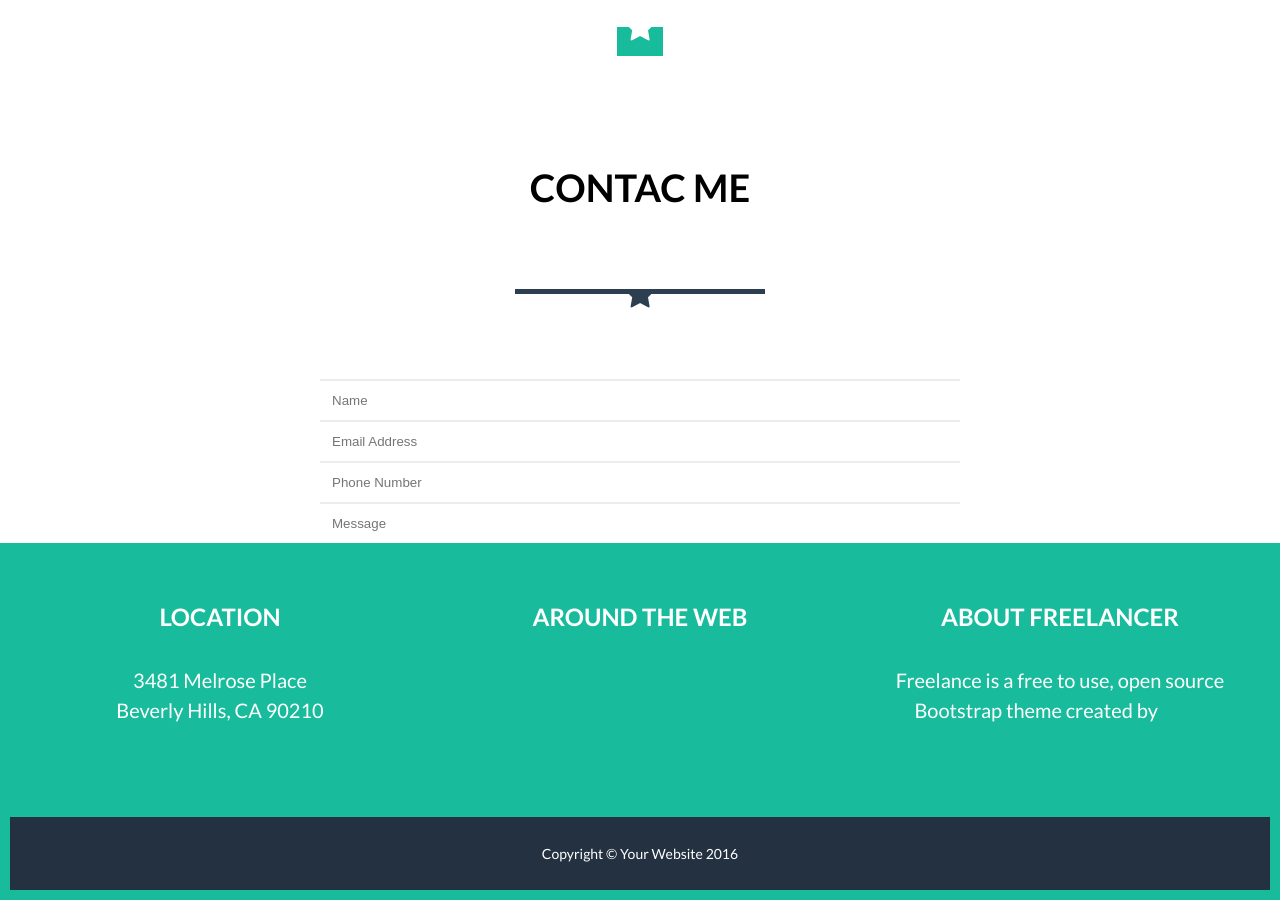
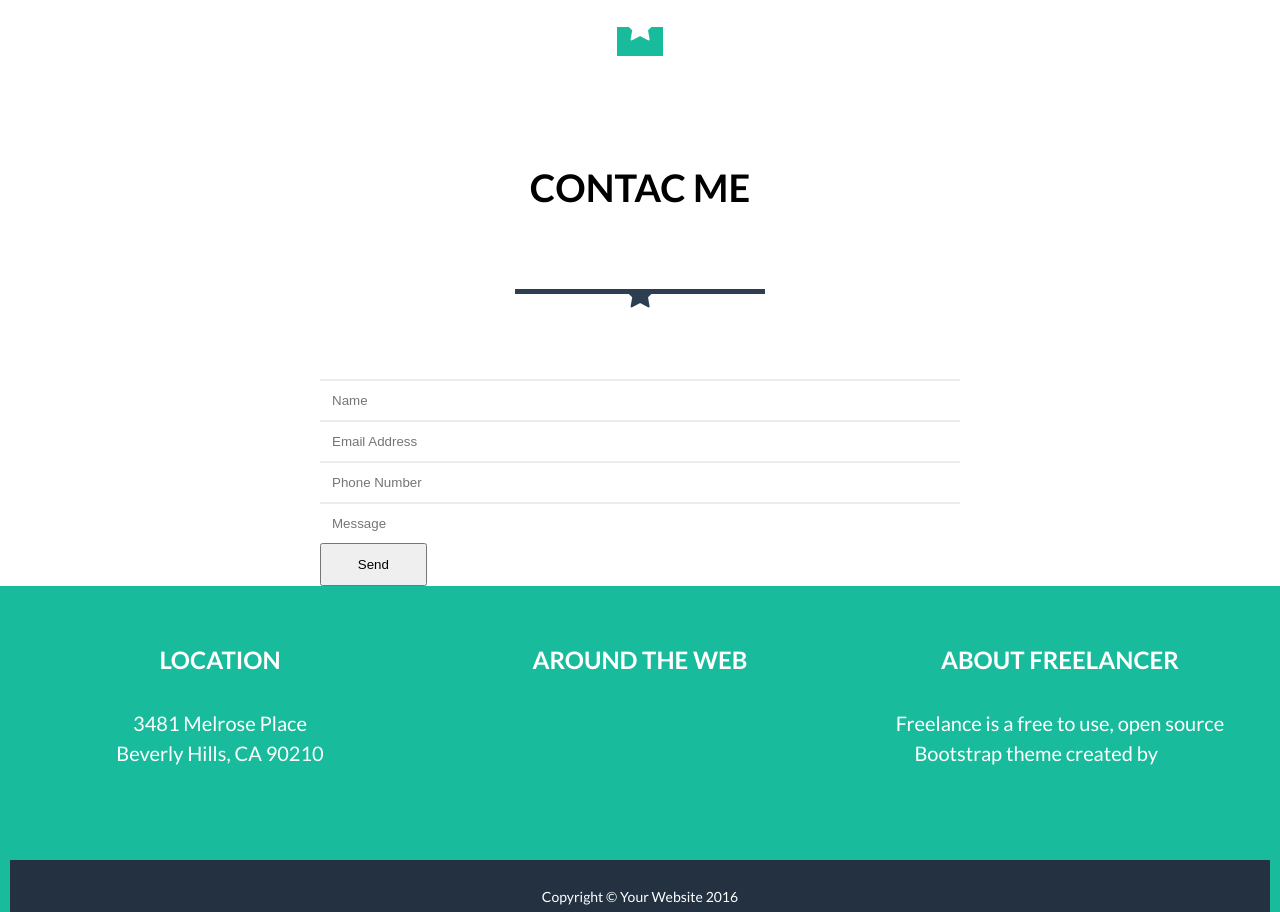
Before and after one commit to Nallelyht/freelancer-colaborativo, a plain HTML site: page index.html in a window 1280 px wide. Shown: the part 1069-1981 px from the top of the page. Drawn offline with Linux system fonts and the light colour scheme.

Commit message:
formularioGrid

```diff
--- a/index.html
+++ b/index.html
@@ -93,8 +93,7 @@
 				<hr class="star-light">
 			</section>
     </section>
-	<section id="contact-me"> <!--Alexis y Amalia -->
-			<section id="contact-me"> <!--Alexis y Amalia -->
+		<section id="contact-me"> <!--Alexis y Amalia -->
           <section class="container">
             <section class="row">
               <h2 class="col-12">CONTAC ME</h2>
@@ -132,10 +131,14 @@
               <section class="col-3">
               </section>
               </section>
+              <section class="row">
+                <section class="col-3"></section>
+                <button id="send" class="col-1 espacio-row btn-form" link="#" type="submit" name="button">Send</button>
+              </section>
             </form>
           </section>
       </section>
-	</section>
+			</section>
 	<footer class="container"> <!-- Nash -->
 		<div class="row">
         <div class="col-4 footer-col">
```
